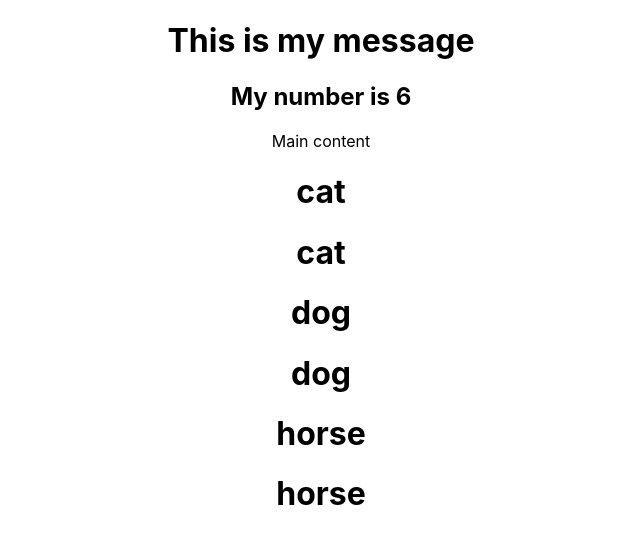
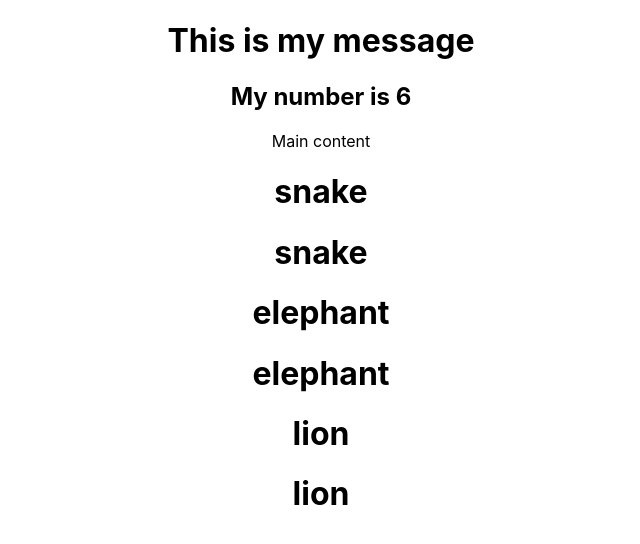
Before and after one commit to nextwebb/React-refresher, a React (Create React App) app in the folder first-app/: page / in a window 1280 px wide. Shown: the top 544 px of the page, without its empty margins (319-959 px from the left). Built offline with nearby package versions, Linux system fonts and the light colour scheme.

Commit message:
context-global state

```diff
--- a/first-app/src/components/footer.js
+++ b/first-app/src/components/footer.js
@@ -1,5 +1,5 @@
 import React, { Component} from 'react';
-
+import { CtxConsumer} from '../index'
 class Footer extends Component{
 
     state = {
@@ -19,19 +19,25 @@
     }
 
     render() {
-        const animals = ['cat', 'dog', 'horse'];
+        //const animals = ['cat', 'dog', 'horse'];
         return (
+            <CtxConsumer>
+                {
+                    (context) => (
                         <div>
-               { animals.map((animal)=> {
+                             { context.animals.map((animal)=> {
                                 return (
                                     <div key={animal}>
                                         <h1>{animal} </h1>
                                         <h1>{animal} </h1>
                                     </div>
 
-                   )
+                                );
                             }) }
                         </div>
+                    )
+                }
+            </CtxConsumer>
         )
 
 
--- a/first-app/src/index.js
+++ b/first-app/src/index.js
@@ -7,13 +7,20 @@
 import * as serviceWorker from './serviceWorker';
 import { Route,BrowserRouter} from 'react-router-dom'
 
+const context = React.createContext();
+export const CtxConsumer = context.Consumer;
+
+const animals = ['snake', 'elephant', 'lion'];
+
 const routing = (
     <BrowserRouter>
+        <context.Provider value={{animals:animals}}>
             <div>
                 <Route exact path="/" component={App}></Route>
                 <Route path="/header" component={Header}></Route>
                 <Route path="/footer" component={Footer}></Route>
             </div>
+        </context.Provider>
     </BrowserRouter>
 )
 ReactDOM.render(routing, document.getElementById('root')
```
Lines whose indentation alone changed are shown as unchanged.
